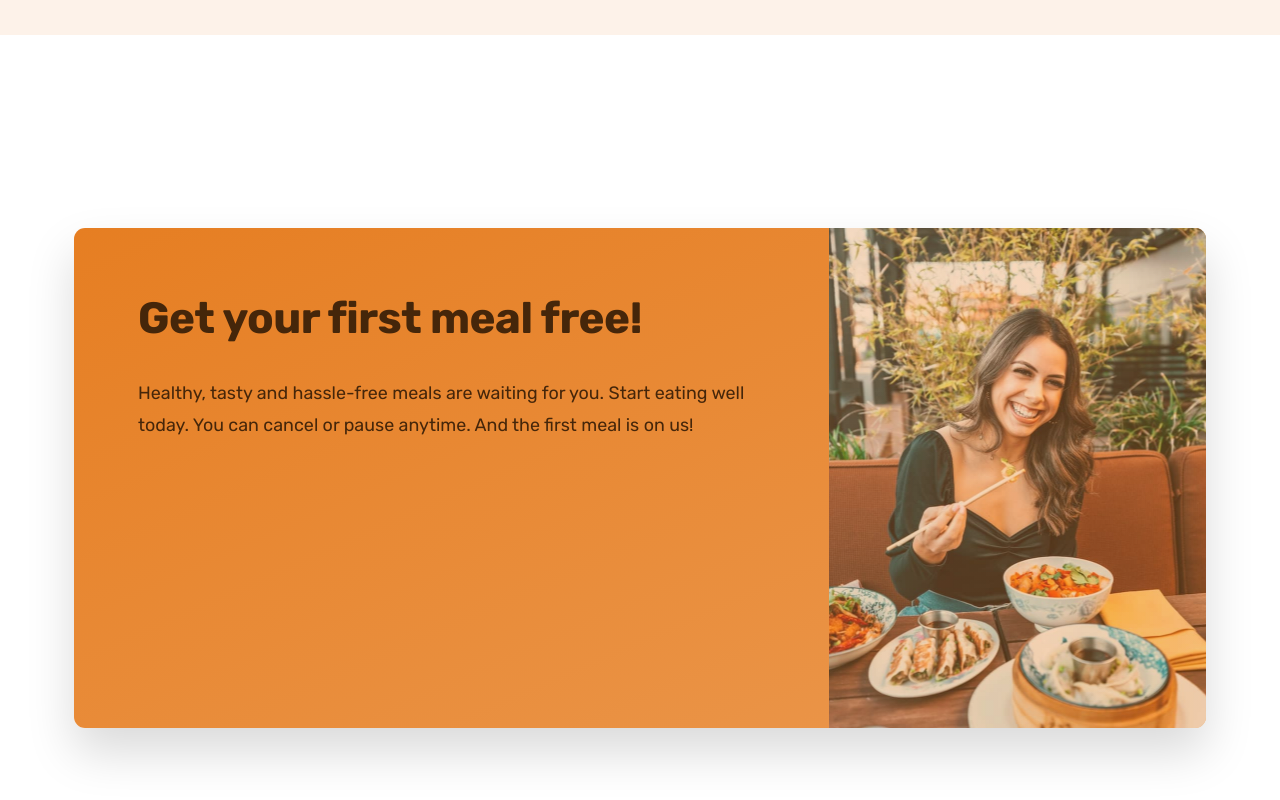
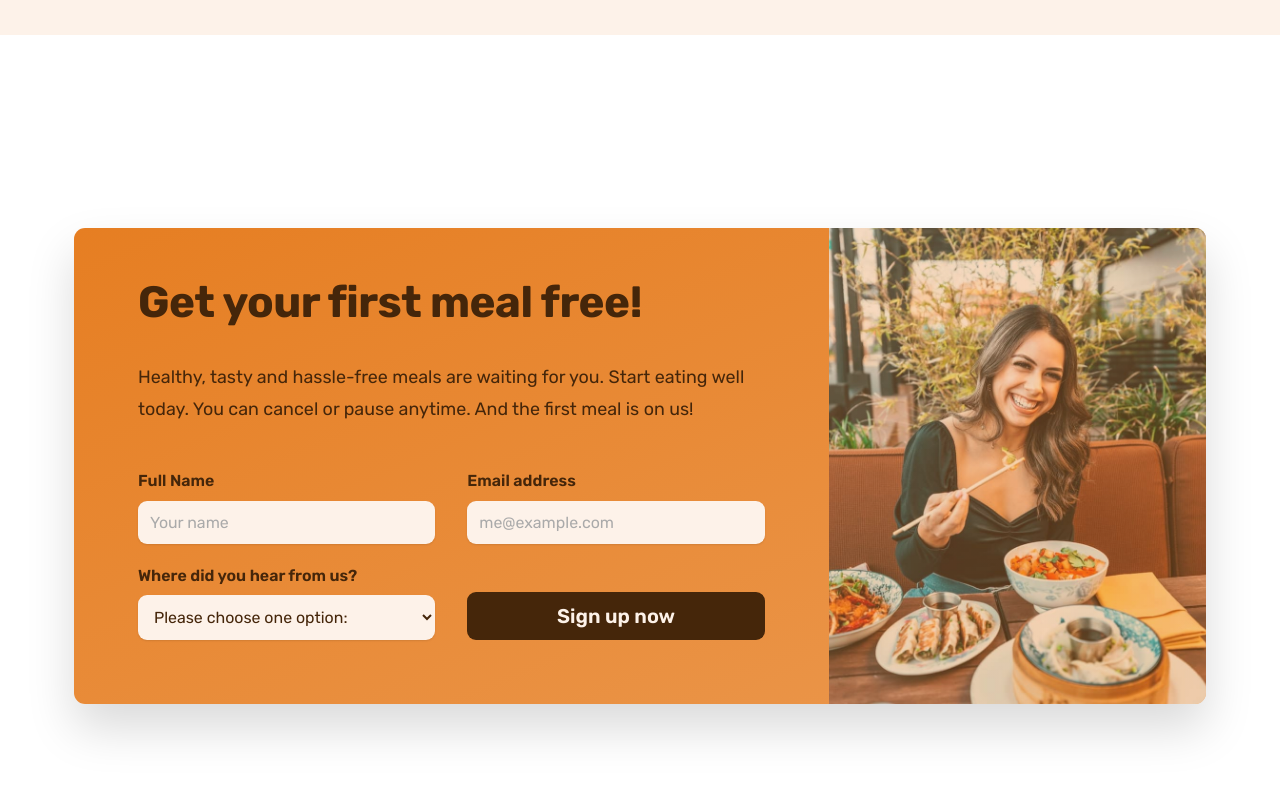
Before and after one commit to akhirai560/omnifood, a plain HTML site: page index.html in a window 1280 px wide. Shown: the part 3983-4783 px from the top of the page. Drawn offline with nearby package versions, Linux system fonts and the light colour scheme.

Commit message:
finished cta section

```diff
--- a/css/general.css
+++ b/css/general.css
@@ -2,6 +2,11 @@
   padding: 0;
   margin: 0;
   box-sizing: border-box;
+}
+
+*:focus {
+  outline: none;
+  box-shadow: 0 0 0 0.8rem rgba(230, 125, 34, 0.502);
 }
 
 html {
@@ -51,6 +56,7 @@ General reusable components
   letter-spacing: 0.75px;
 }
 
+.btn,
 .btn:link,
 .btn:visited {
   display: inline-block;
@@ -59,6 +65,9 @@ General reusable components
   padding: 1.6rem 3.2rem;
   border-radius: 0.9rem;
   text-decoration: none;
+  border: none;
+  cursor: pointer;
+  font-family: inherit;
   transition: all 0.3s;
 }
 
--- a/css/style.css
+++ b/css/style.css
@@ -352,7 +352,7 @@
   background-image: linear-gradient(to right bottom, #e67e22, #eb984e);
   box-shadow: 0 2.4rem 4.8rem rgba(0, 0, 0, 0.15);
   border-radius: 11px;
-  height: 500px;
+
   overflow: hidden;
 }
 
@@ -369,16 +369,69 @@
 }
 
 .cta .heading-secondary {
-  color: #45260a;
+  color: inherit;
   margin-bottom: 3.2rem;
 }
 
 .cta-text {
   font-size: 1.8rem;
   line-height: 1.8;
+  margin-bottom: 4.8rem;
 }
 
 .cta-text-box {
   color: #45260a;
-  padding: 6.4rem;
+  padding: 4.8rem 6.4rem 6.4rem 6.4rem;
 }
+
+.cta-form {
+  display: grid;
+  grid-template-columns: 1fr 1fr;
+  column-gap: 3.2rem;
+  row-gap: 2.4rem;
+}
+
+.cta-form label {
+  display: block;
+  font-size: 1.6rem;
+  font-weight: 600;
+  margin-bottom: 1.2rem;
+}
+
+.cta-form input,
+.cta-form select {
+  color: inherit;
+  font-family: inherit;
+  width: 100%;
+  padding: 1.2rem;
+  font-size: 1.6rem;
+  border: none;
+  background-color: #fdf2e9;
+  border-radius: 9px;
+  box-shadow: 0 1px 2px rgba(0, 0, 0, 0.1);
+}
+
+.cta-form input::placeholder {
+  color: #aaa;
+}
+
+.cta-form button {
+  font-family: inherit;
+}
+
+.btn--form {
+  align-self: end;
+  background-color: #45260a;
+  color: #fdf2e9;
+  padding: 1.2rem !important;
+}
+
+.btn--form:hover {
+  background-color: #fff;
+  color: #555;
+}
+
+.cta *:focus {
+  outline: none;
+  box-shadow: 0 0 0 0.5rem rgba(253, 242, 233, 0.452);
+}
--- a/index.html
+++ b/index.html
@@ -328,6 +328,40 @@
                 eating well today. You can cancel or pause anytime. And the
                 first meal is on us!
               </p>
+              <form action="#" class="cta-form">
+                <div>
+                  <label for="fullname">Full Name</label>
+                  <input
+                    required
+                    type="text"
+                    id="fullname"
+                    placeholder="Your name"
+                  />
+                </div>
+
+                <div>
+                  <label for="email">Email address</label>
+                  <input
+                    autocomplete="true"
+                    required
+                    type="email"
+                    id="email"
+                    placeholder="me@example.com"
+                  />
+                </div>
+
+                <div>
+                  <label for="select-where">Where did you hear from us?</label>
+                  <select required name="" id="select-where">
+                    <option value="">Please choose one option:</option>
+                    <option value="Friends">Friends and family</option>
+                    <option value="youtube">Youtube</option>
+                    <option value="others">Others</option>
+                  </select>
+                </div>
+
+                <button class="btn btn--form">Sign up now</button>
+              </form>
             </div>
             <div
               class="cta-img-box"
```
